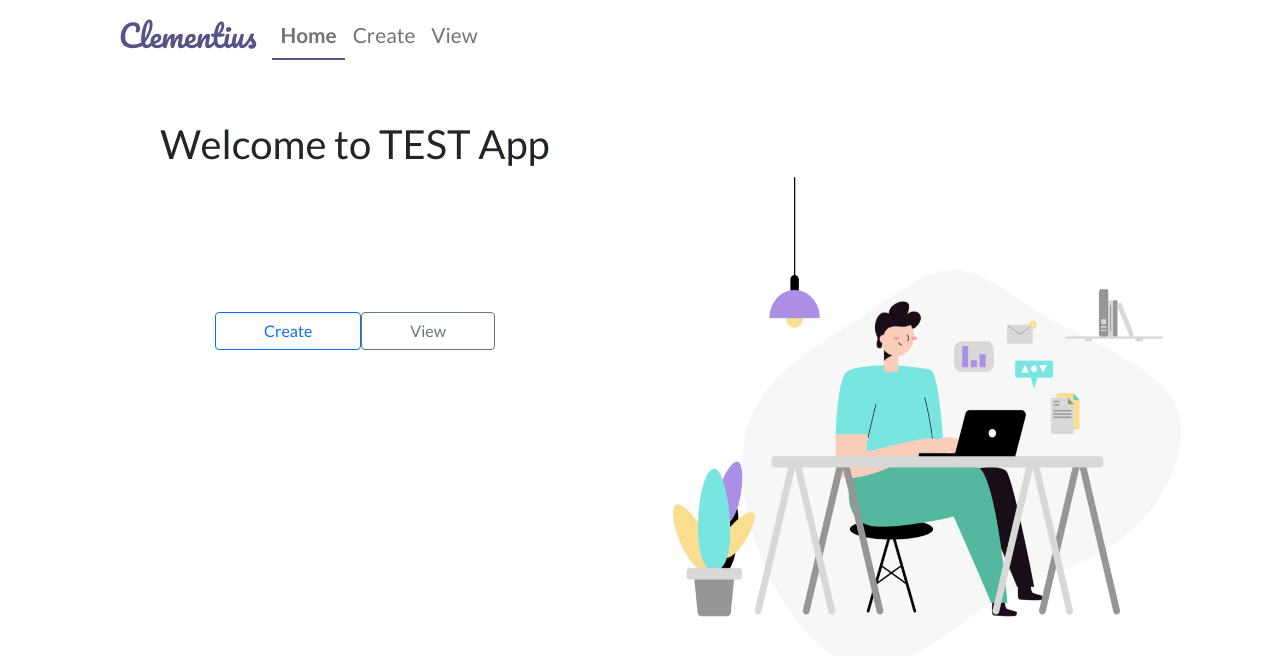
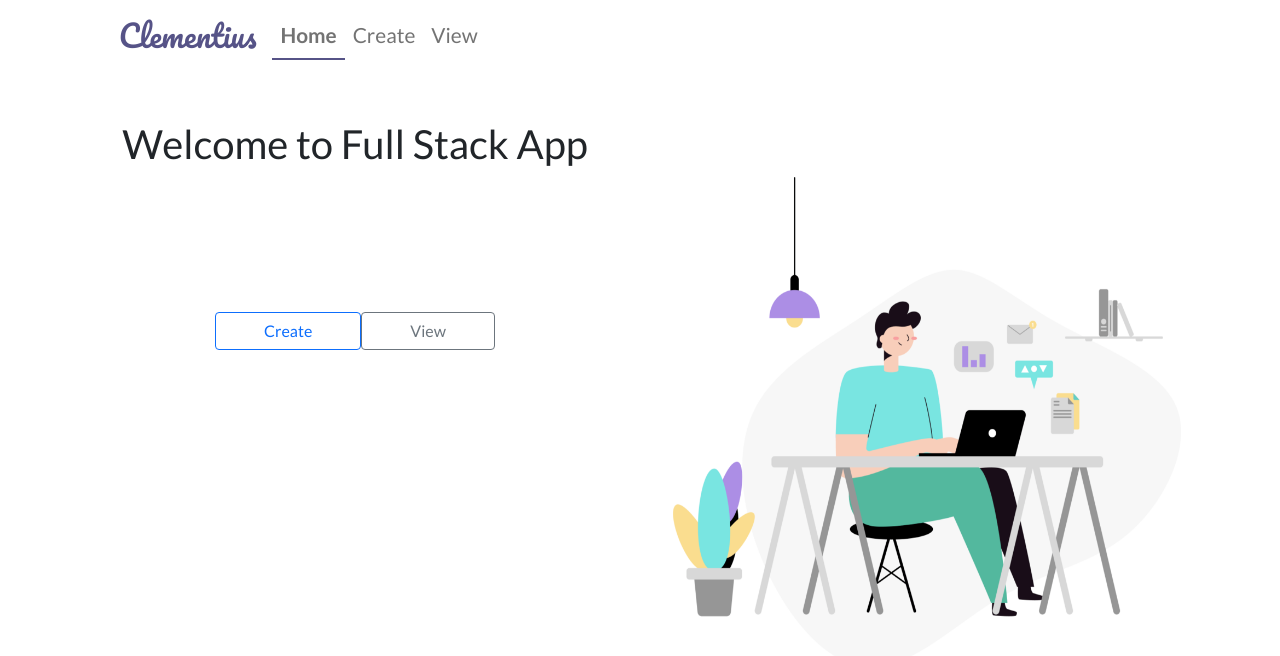
Before and after one commit to bhavleen-singh-au7/clementius_challenge, a React (Create React App) app in the folder client/: page / in a window 1280 px wide. Shown: the top 656 px of the page. Built offline with nearby package versions, Linux system fonts and the light colour scheme.

Commit message:
Updated On November2020

```diff
--- a/client/src/pages/Landing.jsx
+++ b/client/src/pages/Landing.jsx
@@ -7,7 +7,7 @@ const Landing = () => {
     <div className="container">
       <div className="row">
         <div className="col-lg-6 text-center my-5">
-          <h1 className="mb-5">Welcome to TEST App</h1>
+          <h1 className="mb-5">Welcome to Full Stack App</h1>
           <div className="py-5">
             <Link to="/create" className="btn btn-outline-primary mr-5 my-5 px-5">Create</Link>
             <Link to="/view" className="btn btn-outline-secondary px-5">View</Link>
```
